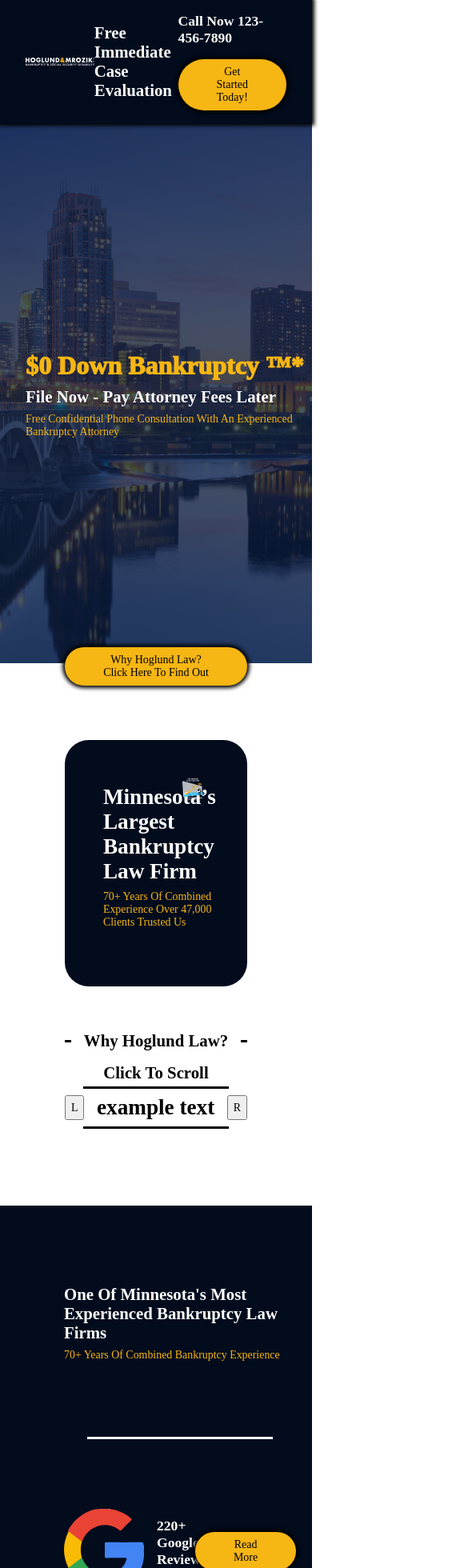
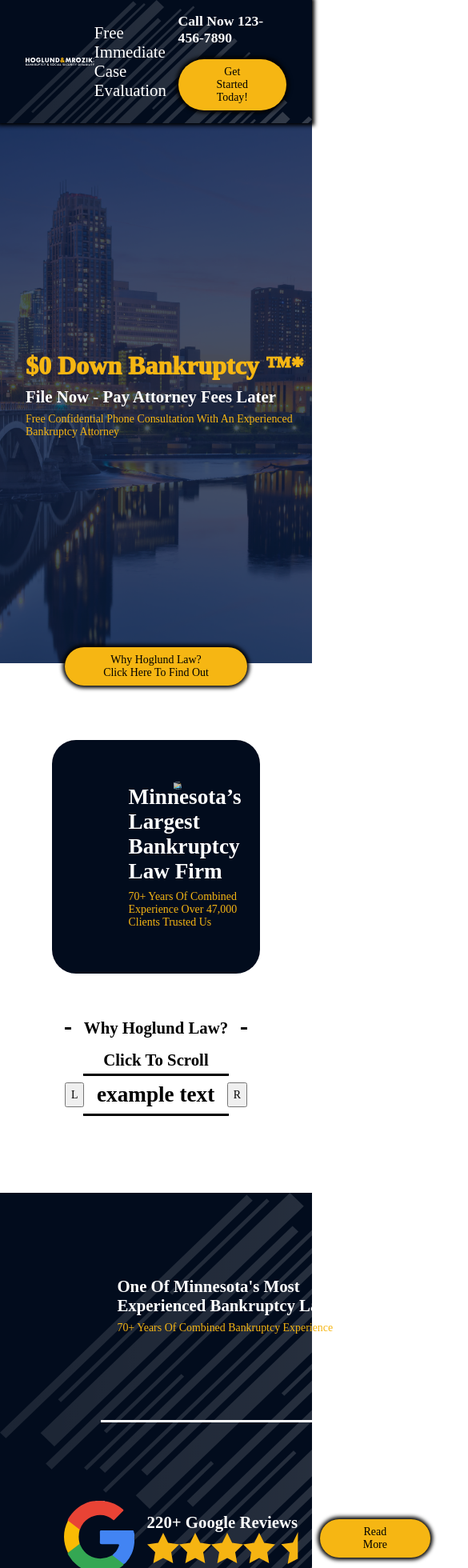
Before and after one commit to br-haa/hoglundTest, a Nuxt app: page / in a window 390 px wide. Shown: the top 1960 px of the page at 80% size, 585 px wide, since content can reach past the window. Built offline with nearby package versions, Linux system fonts and the light colour scheme.

Commit message:
starting detail work

```diff
--- a/components/ContactBlock.vue
+++ b/components/ContactBlock.vue
@@ -12,6 +12,9 @@
 }
 </script>
 
-<style scoped>
-
+<style scoped lang="scss">
+.contactBlock{
+  width: 40%;
+  margin: 3rem 0 3rem 0;
+}
 </style>
--- a/components/FloatingBlock.vue
+++ b/components/FloatingBlock.vue
@@ -1,21 +1,21 @@
 <template>
 <div id="floatingBlock" :class="{threeColumn: iteration === 1, twoRow: iteration === 2}" :style="{background: `hsl(${theme.background.h},${theme.background.s}%,${theme.background.l}%)`}">
-  <div v-if="1" id="floatingLeft">
+  <div v-if="iteration === 1" id="floatingLeft">
     <slot name="text">
 
     </slot>
   </div>
-  <div v-if="1" id="floatingRight">
+  <div v-if=" iteration === 1" id="floatingRight">
     <slot name="image">
 
     </slot>
   </div>
-  <div v-if="2" id="floatingTop">
+  <div v-if="iteration === 2" id="floatingTop">
     <slot name="top">
 
     </slot>
   </div>
-  <div v-if="2" id="floatingBot">
+  <div v-if="iteration === 2" id="floatingBot">
     <slot name="bot">
 
     </slot>
@@ -47,12 +47,13 @@
 }
 .twoRow{
   grid-template-rows: auto 1fr;
+  grid-template-columns: 1fr;
 }
 #floatingBlock{
   display: grid;
   grid-gap: 1rem;
-  width: 70%;
-  padding: 3rem;
+  width: 80%;
+  padding: 3rem 6rem 3rem 6rem;
   border-radius: 30px;
   box-sizing: border-box;
   #floatingLeft{
--- a/components/ReviewBlock.vue
+++ b/components/ReviewBlock.vue
@@ -20,25 +20,29 @@
 
 <style scoped lang="scss">
 .reviewBlock{
-  display: grid;
-  grid-template-columns: 1fr 1fr 1fr 1fr 1fr;
+  display: flex;
+  align-items: center;
  justify-self: center;
-  align-items: center;
   grid-gap: 1rem;
 }
 #left{
   width: 100px;
 }
 #mid{
-  grid-column: span 3;
+  display: grid;
+  place-items: center;
+  height: 100%;
+  h4,h5,h3,h2,h1{
+    margin: 0;
+  }
 }
 .starsHolder{
   display: flex;
-  width: 100%;
+  width: 98%;
   justify-content: space-between;
   img{
-    width: 20px;
-    height: 20px;
+    width: 40px;
+    height: 40px;
   }
 }
 </style>
--- a/components/hero/hero.vue
+++ b/components/hero/hero.vue
@@ -28,13 +28,15 @@
 <style scoped lang="scss">
 #hero{
   display: grid;
-  width: 100vw;
+  width: 100%;
   height: 80vh;
+  box-sizing: border-box;
+
   #heroBackgroundHolder{
     z-index: -1;
   grid-area: 1/1/1/1;
     .background{
-      width: 100vw;
+      width: 100%;
       height: 80vh;
       object-fit: cover;
     }
--- a/layouts/default.vue
+++ b/layouts/default.vue
@@ -6,7 +6,7 @@
      <img class="logo" :src="displayPic('logoWhite.svg')" alt="logo">
    </template>
    <template v-slot:middle>
-    <h3>Free Immediate Case Evaluation</h3>
+    <h3 class="thinText">Free Immediate Case Evaluation</h3>
    </template>
    <template v-slot:numberBlock>
      <div>
@@ -77,7 +77,7 @@
             </template>
             <template v-slot:mid>
               <div>
-                <h4>220+ Google Reviews</h4>
+                <h3>220+ Google Reviews</h3>
                 <div class="starsHolder">
                   <img v-for="(star,index) in 4" :key="index" :src="displayPic('star.svg')" alt="star">
                   <img :src="displayPic('starHalf.svg')" alt="star">
@@ -94,6 +94,7 @@
 
     <div class="lightWrapper" :style="customStyles.lightBackground">
       <div class="contactBlockHolder">
+
         <ContactBlock :theme="themes.light" :style="customStyles">
           <template v-slot:top>
             <img :src="displayPic('logoBlue.svg')" alt="logo">
@@ -103,6 +104,7 @@
             <DynamicButton :theme="themes.light">Or Message Us</DynamicButton>
           </template>
         </ContactBlock>
+
       </div>
 
       <div class="botFloaterSpacer">
@@ -118,6 +120,7 @@
             </div>
           </template>
           <template v-slot:bot>
+            <div id="freshListHolder">
               <ul :style="customStyles.darkText">
                 <li>
                   Stop collection harassment.
@@ -128,6 +131,8 @@
                 <li>
                   Stop home foreclosure.
                 </li>
+              </ul>
+              <ul :style="customStyles.darkText">
                 <li>
                   Prevent auto repossession.
                 </li>
@@ -135,12 +140,13 @@
                   Lower their monthly payments.
                 </li>
               </ul>
+            </div>
           </template>
         </FloatingBlock>
       </div>
 
-      <div class="botCta">
-        <h4>The Call Is FREE! The Evaluation Is FREE!</h4>
+      <div id="botCta">
+        <h3>The Call Is FREE! The Evaluation Is FREE!</h3>
         <h2 :style="customStyles.lightAccentText">We Can Help!</h2>
       </div>
     </div>
@@ -211,12 +217,13 @@
         lightAccentBg: {background: `hsl(${this.themes.light.accent.h},${this.themes.light.accent.s}%,${this.themes.light.accent.l}%)` },
         lightAccentText: {color: `hsl(${this.themes.light.accent.h},${this.themes.light.accent.s}%,${this.themes.light.accent.l}%)` },
         darkBackground: {
-          background: `hsl(${this.themes.dark.background.h},${this.themes.dark.background.s}%,${this.themes.dark.background.l}%)`,
+          background: `hsl(${this.themes.dark.background.h},${this.themes.dark.background.s}%,${this.themes.dark.background.l}%) url(${this.displayPic('backgrounds/lines.svg')})`,
+          backgroundSize:'cover',
           color: `hsl(${this.themes.dark.textColor.h},${this.themes.dark.textColor.s}%,${this.themes.dark.textColor.l}%)`
         },
         darkText: {color: `hsl(${this.themes.dark.textColor.h},${this.themes.dark.textColor.s}%,${this.themes.dark.textColor.l}%)`},
         darkAccentBg: {background: `hsl(${this.themes.dark.accent.h},${this.themes.dark.accent.s}%,${this.themes.dark.accent.l}%)` },
-        darkAccentText: {color: `hsl(${this.themes.dark.accent.h},${this.themes.dark.accent.s}%,${this.themes.dark.accent.l}%)` }
+        darkAccentText: {color: `hsl(${this.themes.dark.accent.h},${this.themes.dark.accent.s}%,${this.themes.dark.accent.l}%)` },
       }
     }
   },
@@ -229,6 +236,10 @@
 </script>
 
 <style scoped lang="scss">
+.thinText{
+  font-weight: 200;
+
+}
 .topFloaterSpacer{
   display: grid;
   place-items: center;
@@ -254,14 +265,30 @@
   }
 }
 
+#freshListHolder{
+  display: flex;
+  grid-gap: 2rem;
+  li{
+    font-size:clamp(1.1rem, 10 * 1vw / 2.6, 1.8rem) ;
+    &::marker{
+      color: hsl(43, 93%, 52%);
+      content:'✔ '
+    }
+  }
+}
 .botFloaterSpacer{
   display: grid;
   place-items: center;
-  margin: 6rem 0 3rem 0;
+  margin: 3rem 0 3rem 0;
+}
+#botCta{
+  text-align: center;
+  margin: 3rem 0 3rem 0;
 }
 .contactBlockHolder{
   display:grid;
   place-items: center;
+  margin: 3rem 0 3rem 0;
 }
 .darkWrapper{
   padding: 0 2rem 0 2rem;
```
Also changed, not shown: assets/img/backgrounds/bgWhite.svg (added), assets/img/backgrounds/lines.svg (added). Lines whose indentation alone changed are shown as unchanged.
